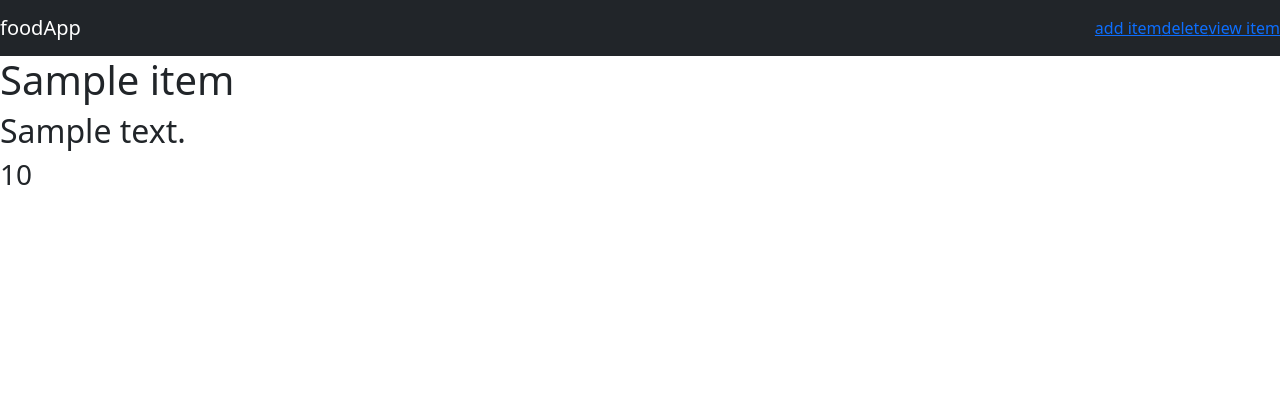
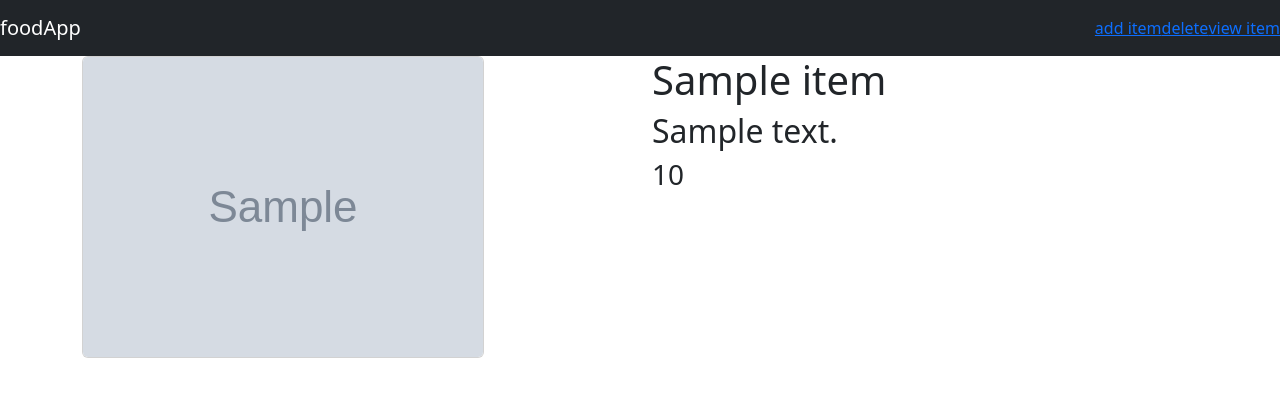
Before and after one commit to alisha0903/FoodApp, a Django app: template mysite/food/templates/food/detail.html in a window 1280 px wide. Shown: the top 397 px of the page. Run offline with Django 4.2, Linux system fonts and the light colour scheme; the template is opened without the code that fills it: most values are stand-ins (such as "Sample title", 1, 10 or a date in 2020); grey boxes marked "Sample" are stand-in pictures; parts of the project's set-up code (start-up, migrations or seed data) failed here and were passed over.

Commit message:
details view

```diff
--- a/mysite/food/templates/food/detail.html
+++ b/mysite/food/templates/food/detail.html
@@ -1,8 +1,20 @@
 
 {% extends  'food/base.html' %}
 {% block body %}
+
+<div class="container">
+    <div class="row">
+        <div class="col-md-6">
+          <img height="300px" src="{{ iem.item_image}}" class="card"/>
+        </div>
+        <div class="col-md-6">
+
+
 <h1>{{ item.item_name}}</h1>
 <h2>{{item.desc}}</h2>
 <h3>{{item.item_price}}</h3>
+        </div>
+    </div>
+</div>
 
 {% endblock %}
--- a/mysite/food/templates/food/index.html
+++ b/mysite/food/templates/food/index.html
@@ -35,7 +35,7 @@
           <a href={% url 'food:detail' item.id %}"" class="btn btn-success">details</a>
 
           </div>
-            a
+
           </div>
 
         {%end  for %}
```
